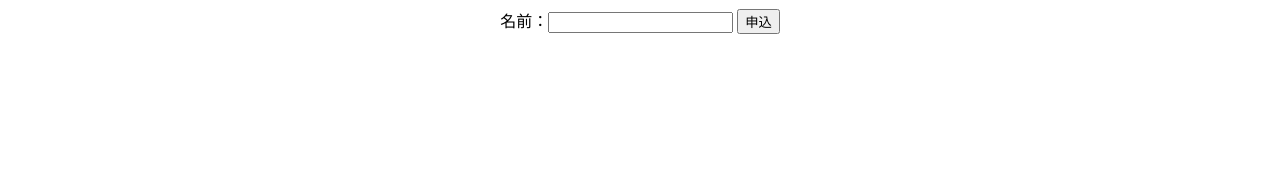
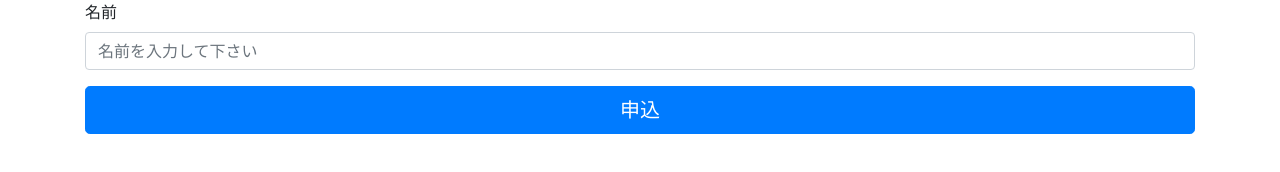
Before and after one commit to r3-yamauchi/clova-handson-201906, a website: page liff/info.html in a window 1280 px wide. Drawn offline with nearby package versions, Linux system fonts and the light colour scheme.

Commit message:
add Bootstrap

```diff
--- a/liff/info.html
+++ b/liff/info.html
@@ -1,8 +1,13 @@
 <html>
-<body>
 <head>
     <meta charset="UTF-8" />
     <meta content="width=device-width,initial-scale=1" name="viewport" />
+    <!-- Bootstrap -->
+    <link rel="stylesheet" href="//stackpath.bootstrapcdn.com/bootstrap/4.3.1/css/bootstrap.min.css" integrity="sha384-ggOyR0iXCbMQv3Xipma34MD+dH/1fQ784/j6cY/iJTQUOhcWr7x9JvoRxT2MZw1T" crossorigin="anonymous">
+    <script src="//code.jquery.com/jquery-3.3.1.slim.min.js" integrity="sha384-q8i/X+965DzO0rT7abK41JStQIAqVgRVzpbzo5smXKp4YfRvH+8abtTE1Pi6jizo" crossorigin="anonymous"></script>
+    <script src="//cdnjs.cloudflare.com/ajax/libs/popper.js/1.14.7/umd/popper.min.js" integrity="sha384-UO2eT0CpHqdSJQ6hJty5KVphtPhzWj9WO1clHTMGa3JDZwrnQq4sF86dIHNDz0W1" crossorigin="anonymous"></script>
+    <script src="//stackpath.bootstrapcdn.com/bootstrap/4.3.1/js/bootstrap.min.js" integrity="sha384-JjSmVgyd0p3pXB1rRibZUAYoIIy6OrQ6VrjIEaFf/nJGzIxFDsf4x0xIM+B07jRM" crossorigin="anonymous"></script>
+
     <title>申込情報を入力</title>
     <script src="https://d.line-scdn.net/liff/1.0/sdk.js"></script>
     <script>
@@ -30,10 +35,16 @@
 
     </style>
 </head>
+<body>
 <!-- 申し込みに必要な情報を入力 -->
-<div align="center">
-    名前：<input type="text" id="name">
-    <button id="send" type="submit">申込</button>
+<div class="container">
+    <form>
+        <div class="form-group">
+            <label for="name">名前</label>
+            <input id="name" type="text" class="form-control" placeholder="名前を入力して下さい">
+        </div>
+        <button id="send" type="submit" class="btn btn-primary btn-lg btn-block">申込</button>
+    </form>
 </div>
 </body>
 </html>
```
